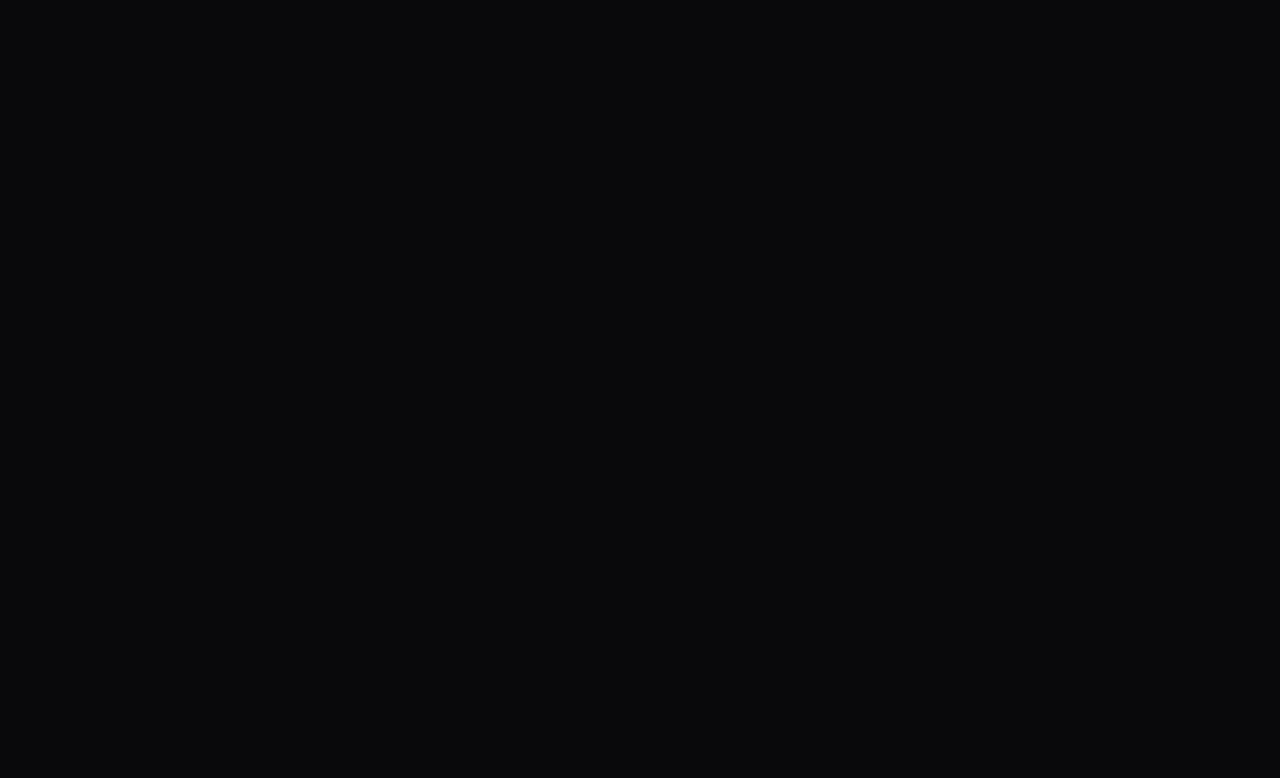
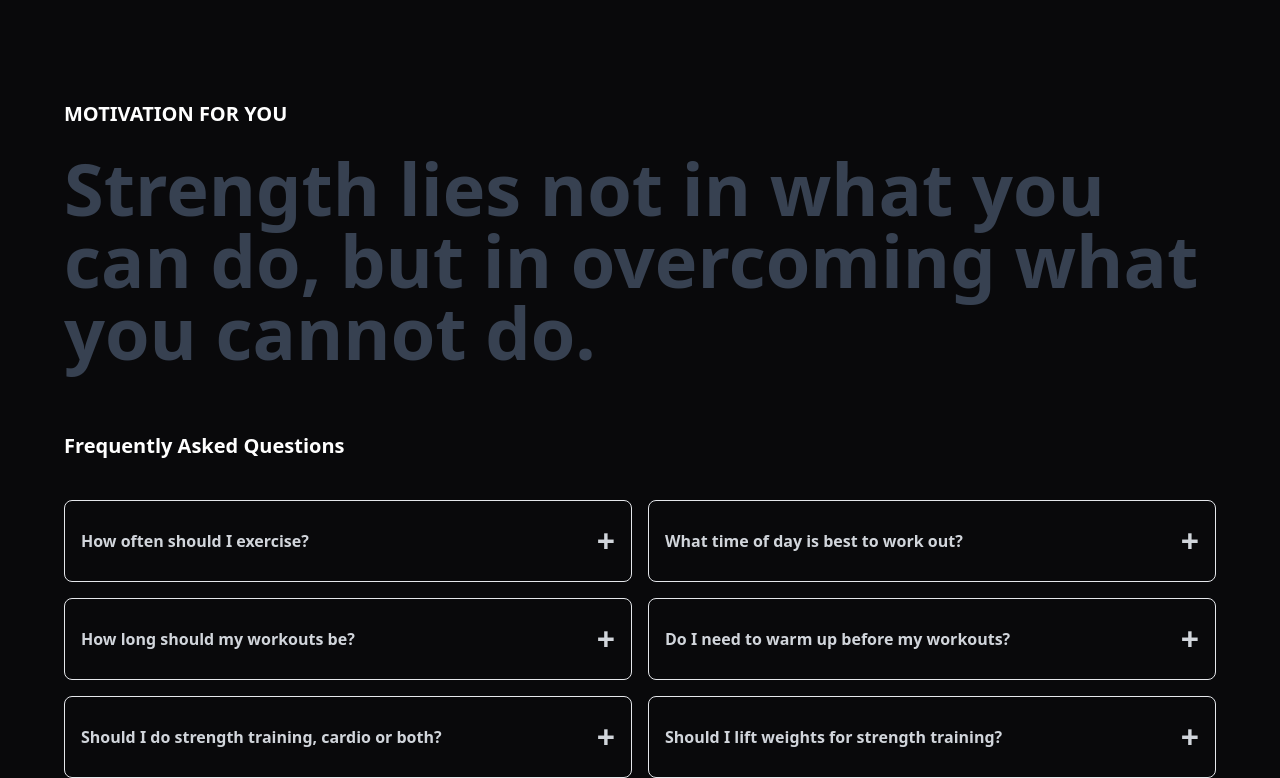
Before and after one commit to rajeshwari2538/Fitness-App, a React (Create React App) app: page / in a window 1280 px wide. Shown: the part 1498-2276 px from the top of the page. Before the commit the page ends 1518 px from the top, so only its background shows below. Built offline with nearby package versions, Linux system fonts and the light colour scheme.

Commit message:
implement faq page

```diff
--- a/src/App.js
+++ b/src/App.js
@@ -1,3 +1,4 @@
+import FAQ from "./components/FAQ";
 import Home from "./components/Home";
 import Navbar from "./components/Navbar";
 import Services from "./components/Services";
@@ -8,6 +9,7 @@ function App() {
       <Navbar />
       <Home />
       <Services />
+      <FAQ />
     </div>
   );
 }
--- /dev/null
+++ b/src/components/FAQ.js
@@ -0,0 +1,71 @@
+import React, { useState } from 'react';
+
+const FAQ = () => {
+  const faqs = [
+    {
+      id: 1,
+      question: "How often should I exercise?",
+      answer: "The optimal frequency for exercise depends on your goals and fitness level. A general guideline is to aim for at least 150 minutes of moderate-intensity aerobic activity or 75 minutes of vigorous-intensity aerobic activity per week, along with muscle-strengthening exercises on two or more days. However, it's essential to listen to your body and adjust accordingly."
+    },
+    {
+      id: 2,
+      question: "What time of day is best to work out?",
+      answer: "The best time to work out depends on your personal preferences and schedule. Some people prefer to exercise in the morning to kickstart their day, while others find it beneficial to work out in the afternoon or evening to relieve stress and unwind. Ultimately, the most important thing is to find a time that works for you and allows you to stay consistent with your exercise routine."
+    },
+    {
+      id: 3,
+      question: "How long should my workouts be?",
+      answer: "The ideal duration of your workouts depends on your fitness goals and schedule. Aim for at least 30 minutes of moderate-intensity exercise most days of the week, or shorter, more intense workouts if time is limited. Remember, consistency is key, so choose a duration that you can maintain regularly."
+    },
+    {
+      id: 4,
+      question: "Do I need to warm up before my workouts?",
+      answer: "Yes, warming up before workouts is important to prepare your body for exercise and reduce the risk of injury. A proper warm-up increases blood flow to your muscles, improves flexibility, and enhances performance. Spend 5-10 minutes doing light aerobic exercises like jogging or cycling, followed by dynamic stretches to loosen up your muscles and joints. This helps to gradually elevate your heart rate and prepare your body for more intense activity."
+    },
+    {
+      id: 5,
+      question: "Should I do strength training, cardio or both?",
+      answer: "For overall fitness, it's beneficial to incorporate both strength training and cardio into your routine. Strength training builds muscle and improves strength, while cardio enhances heart health and burns calories. Finding the right balance between the two depends on your goals and preferences."
+    },
+    {
+      id: 6,
+      question: "Should I lift weights for strength training?",
+      answer: "Yes, lifting weights is an effective form of strength training that helps build muscle mass, increase strength, and improve overall physical performance. It offers numerous benefits, including boosting metabolism, enhancing bone density, and promoting better posture. Incorporating weightlifting into your fitness routine can help you achieve your strength and fitness goals effectively."
+    }
+  ];
+
+  const [openId, setOpenId] = useState(null);
+
+  const toggleFAQ = (id) => {
+    setOpenId(id === openId ? null : id);
+  };
+
+  return (
+    <div className="max-w-6xl mt-20 mx-auto">
+      <div className="mb-4">
+        <p className="font-semibold text-white text-xl">
+          MOTIVATION FOR YOU
+        </p>
+        <p className='text-gray-700 font-bold mt-6 mb-16 text-7xl'>
+          Strength lies not in what you can do, but in overcoming what you cannot do.
+        </p>
+      </div>
+      <div className="grid gap-4 grid-cols-1 sm:grid-cols-2">
+        <div className="col-span-2 mb-4">
+          <h2 className="text-xl text-white font-semibold mb-2">Frequently Asked Questions</h2>
+        </div>
+        {faqs.map((faq) => (
+          <div key={faq.id} className="text-gray-300 border rounded-lg p-4 cursor-pointer" onClick={() => toggleFAQ(faq.id)}>
+            <div className="flex justify-between items-center">
+              <div className="font-semibold">{faq.question}</div>
+              <div className='text-[2rem] font-bold'>{openId === faq.id ? '-' : '+'}</div>
+            </div>
+            {openId === faq.id && <div className="mt-2">{faq.answer}</div>}
+          </div>
+        ))}
+      </div>
+    </div>
+  );
+};
+
+export default FAQ;
```
Also changed, not shown: src/index.css (line endings or trailing spaces).
